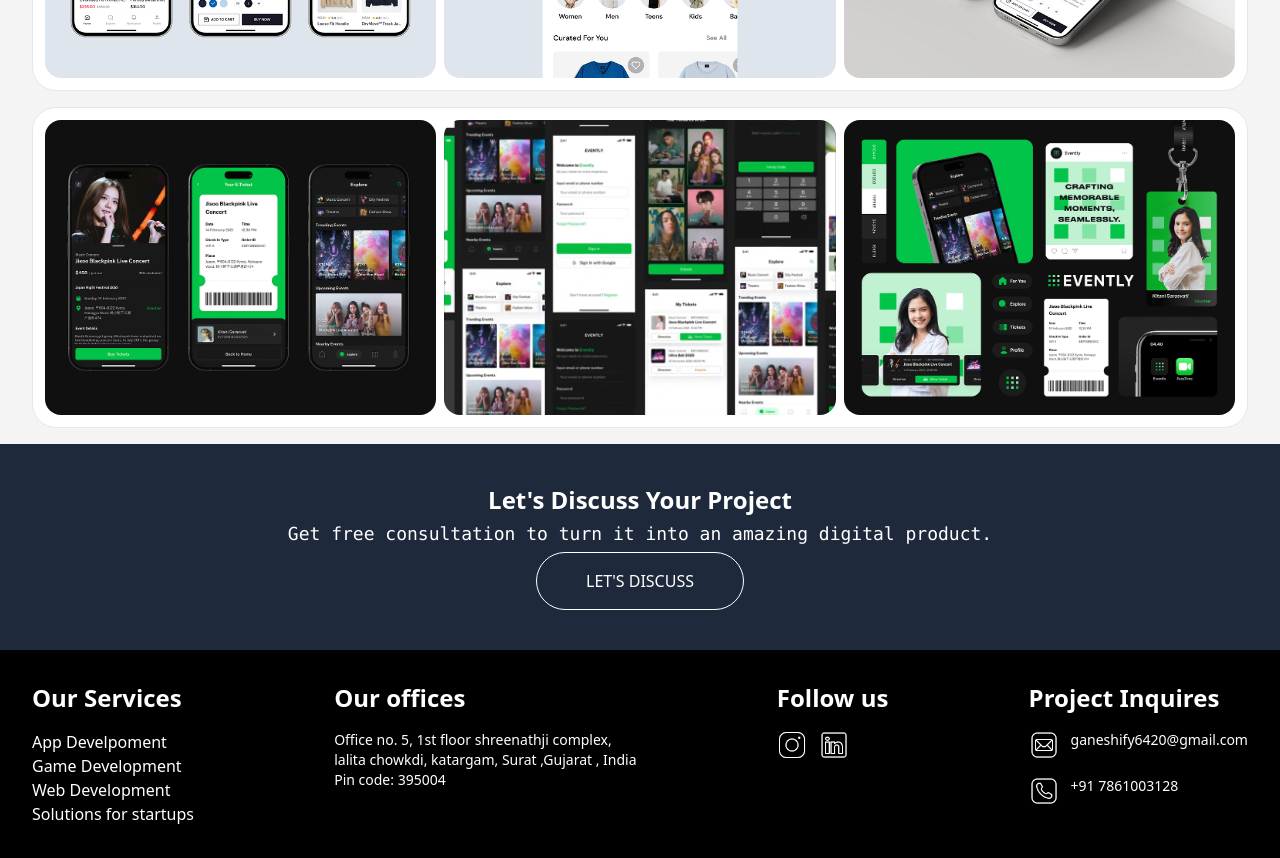
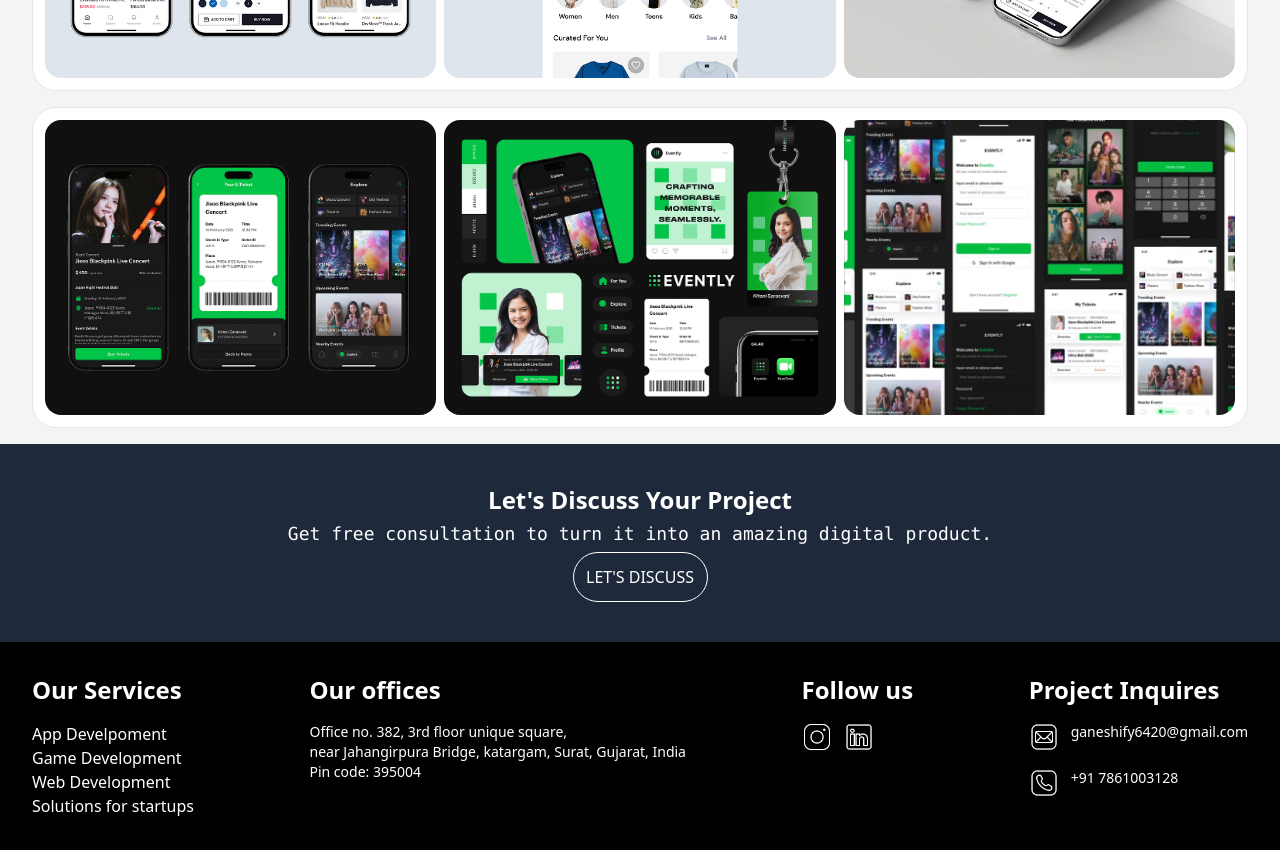
Before and after one commit to Drishti-T/Ganeshify-frontend, a React (Vite) app: page / in a window 1280 px wide. Shown: the part 860-1718 px from the top of the page. Built offline with nearby package versions, Linux system fonts and the light colour scheme; no server answers.

Commit message:
updated office address , resized button & logo

```diff
--- a/src/components/AppBar.tsx
+++ b/src/components/AppBar.tsx
@@ -8,7 +8,7 @@ export const AppBar = () => {
     return <div className="border-b flex justify-between px-2 py-3 bg-white">
         <div className="flex justify-center">
             <div className="flex flex-col justify-center m">
-                <div className="w-[65px] h-[65px] pt-2 ml-1.5	">
+                <div className="w-[80px] h-[80px] pt-2 ml-1.5	">
 
                 <img src={logo2} className="w-fit  object-cover"/>
                 </div>
@@ -19,7 +19,10 @@ export const AppBar = () => {
 
         {location.pathname !== '/form' && (
                 <div className="flex justify-center">
+                    <div className="flex flex-col justify-center">
+
                     <Button text={"CONTACT US"} />
+                    </div>
                 </div>
             )}
 
--- a/src/components/BottomBar.tsx
+++ b/src/components/BottomBar.tsx
@@ -31,8 +31,8 @@ export const BottomBar = () => {
 
             </div>
             <div className="text-white font-light text-sm">
-                Office no. 5, 1st floor shreenathji complex,<br></br>
-                lalita chowkdi, katargam, Surat ,Gujarat , India <br>
+            Office no. 382, 3rd floor unique square,<br></br>
+            near Jahangirpura Bridge, katargam, Surat, Gujarat, India <br>
                 </br>
                 Pin code: 395004
             </div>
--- a/src/components/Button.tsx
+++ b/src/components/Button.tsx
@@ -2,7 +2,7 @@
 import { Link } from 'react-router-dom';
 export const Button = ({ text, bg = "bg-black", border = "border-black" }: { text: string; bg?: string; border?: string }) => {
     return <div>
-        <Link to={'/form'}><button className={`w-52 py-4 text-md font-medium text-white focus:outline-none ${bg} rounded-full border ${border} hover:bg-white hover:text-black focus:z-10`}>{text}</button></Link>
+        <Link to={'/form'}><button className={`w-[135px] py-3 text-md font-medium text-white focus:outline-none ${bg} rounded-full border ${border} hover:bg-white hover:text-black focus:z-10`}>{text}</button></Link>
         {/* url= localhost:5173/form */}
     </div>
 }
--- a/src/components/CaseStudyCard.tsx
+++ b/src/components/CaseStudyCard.tsx
@@ -1,14 +1,21 @@
 import { AppCard } from "./AppCard";
 
-export const CaseStudyCard = ({img1 , img2 , img3} : {img1:string , img2:string, img3:string}) => {
+export const CaseStudyCard = ({ images }: { images: string[] }) => {
 
     return <div className="flex">
 
         <div className="border bg-white rounded-3xl px-3 py-3">
             <div className="flex  flex-col sm:flex-row gap-2">
-                <AppCard img={img1} basis={"md:basis-1/4"} />
-                <AppCard img={img2} basis={"md:basis-1/4"}/>
-                <AppCard img={img3} basis={"md:basis-1/4"}/>
+
+                {images.map((img, index) => (
+                        img && (
+                            <AppCard
+                                key={index} // Use `index` as the key since `images` is a small array
+                                img={img}
+                                basis={"md:basis-1/3"}
+                            />
+                        )
+                    ))}
 
             </div>
 
--- a/src/pages/AboutUs.tsx
+++ b/src/pages/AboutUs.tsx
@@ -8,8 +8,8 @@ import { Quote } from "../components/Quote"
 import image1 from '../assets/images/image.png'
 import image2 from '../assets/images/image (1).png'
 import image3 from '../assets/images/image (2).png'
-// import image4 from '../assets/images/image (3).png'
-// import image5 from '../assets/images/image (4).png'
+import image4 from '../assets/images/image (3).png'
+import image5 from '../assets/images/image (4).png'
 
 //app2
 import image6 from '../assets/images/image (5).png'
@@ -40,9 +40,12 @@ export const AboutUs = () => {
 
                 <div className="flex gap-4 flex-col ">
 
-                    <CaseStudyCard img1={image1} img2={image2} img3={image3} />
-                    <CaseStudyCard img1={image6} img2={image7} img3={image8} />
-                    <CaseStudyCard img1={image10} img2={image9} img3={image11} />
+
+
+                    <CaseStudyCard images={[image1 , image2, image3]} />
+                    <CaseStudyCard images={[image6 , image7, image8]} />
+                    <CaseStudyCard images={[image10 , image11 , image9]} />
+
 
                 </div>
 
```
